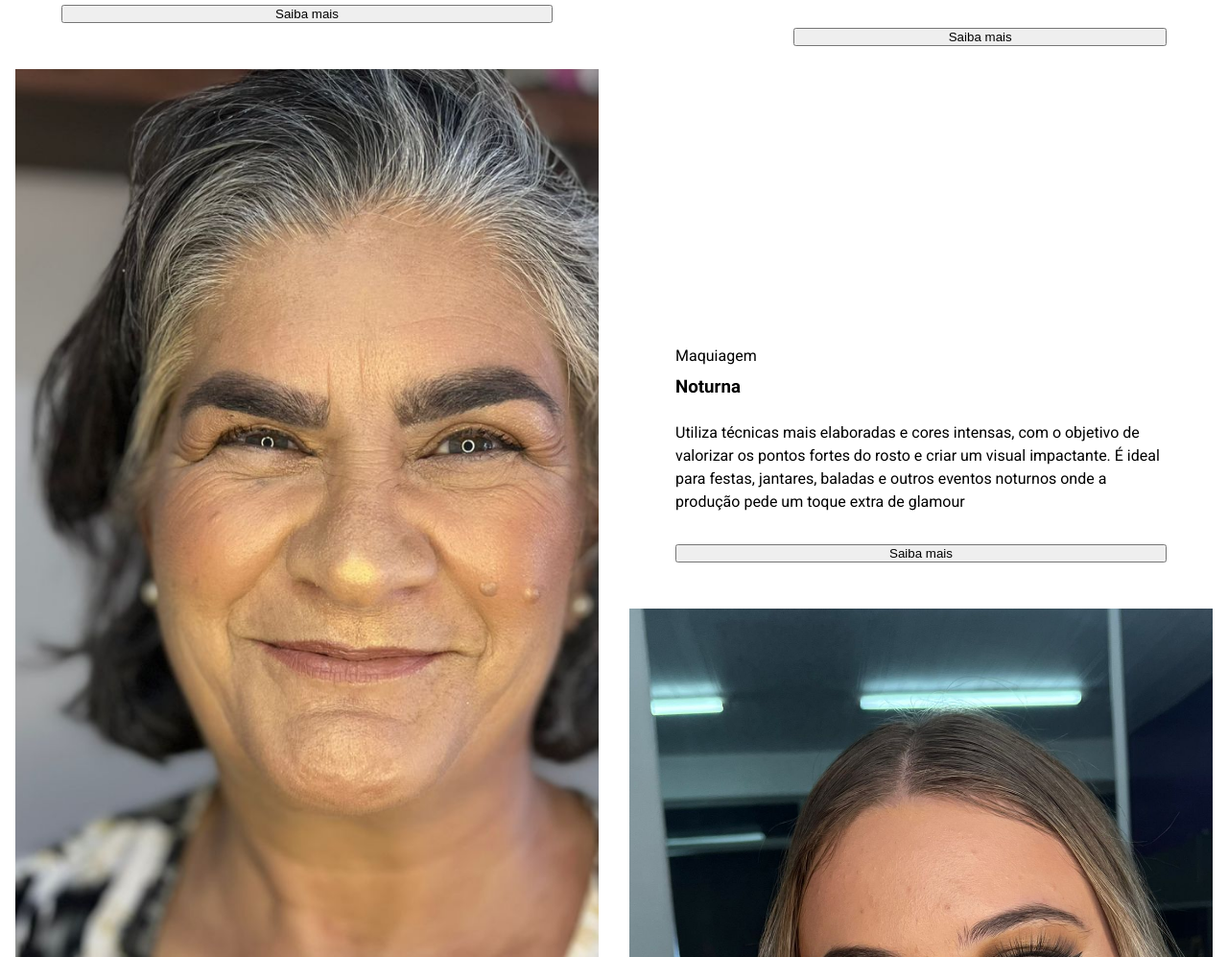
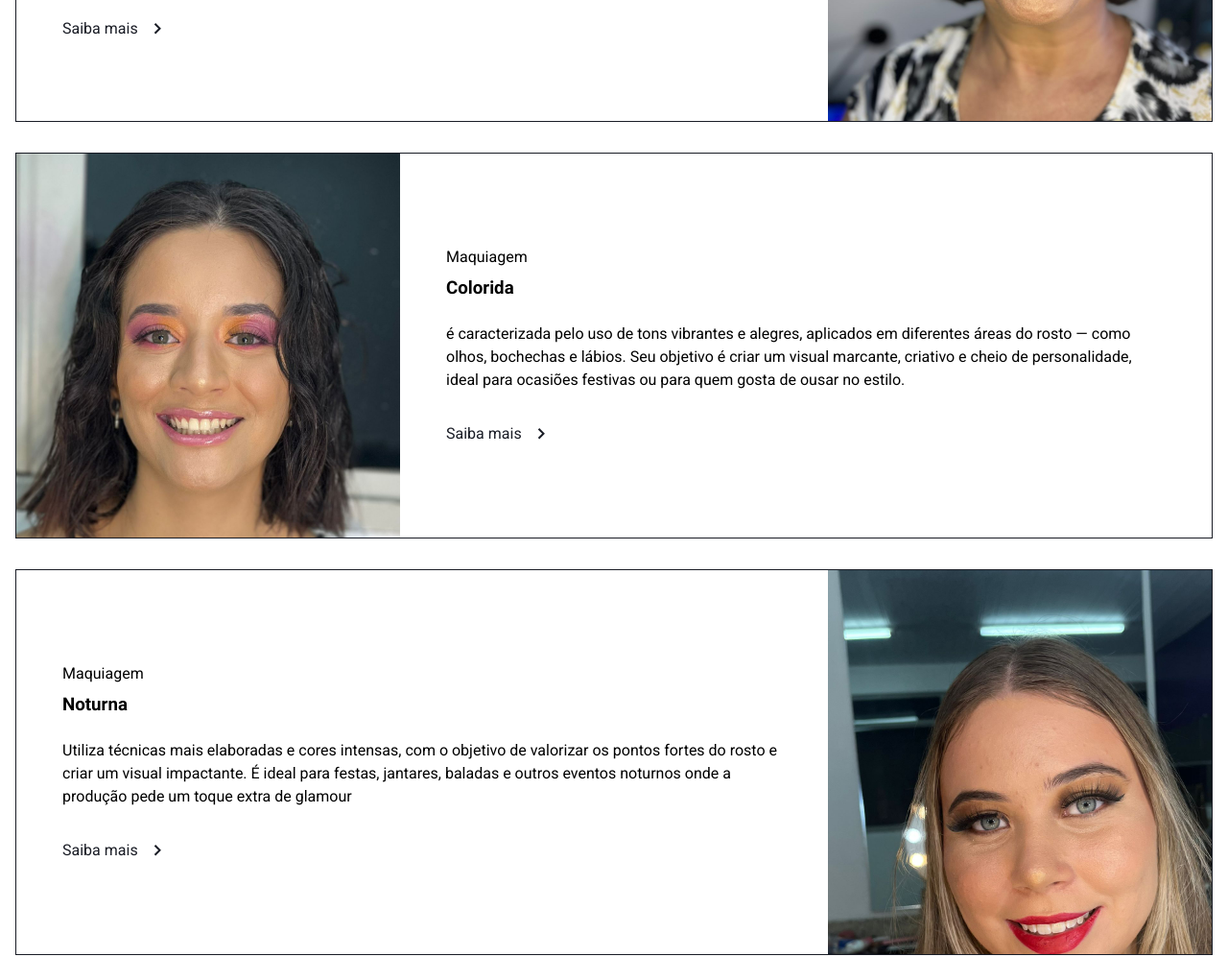
Before and after one commit to gbrogio/vanessa-makestudios, a plain HTML site: page index.html in a window 1280 px wide. Shown: the part 1235-2232 px from the top of the page at 96% size. Drawn offline with Linux system fonts and the light colour scheme.

Commit message:
feat: replace buttons with links for more interactive 'Saiba mais' actions and adjust styles for better layout

```diff
--- a/index.html
+++ b/index.html
@@ -72,7 +72,13 @@
               jantares. Seu principal objetivo é realçar a beleza natural, corrigindo pequenas imperfeições e destacando
               os pontos fortes do rosto de forma leve e elegante — para que você se sinta confiante e confortável em
               qualquer momento</p>
-            <button>Saiba mais</button>
+            <a href="https://wa.me/5545999362367?text=Gostaria%20de%20saber%20mais%20sobre%20a%20maquiagem%20social." class="link">Saiba mais <svg width="25" height="25" viewBox="0 0 25 25" fill="none"
+                xmlns="http://www.w3.org/2000/svg">
+                <path
+                  d="M10.207 17.4496L15.914 11.7426L10.207 6.03564L8.79303 7.44964L13.086 11.7426L8.79303 16.0356L10.207 17.4496Z"
+                  fill="#1A1D26" />
+              </svg>
+            </a>
           </div>
           <div class="card-image">
             <img src="img/maquiagem-social.jpeg" alt="Uma mulher com uma maquiagem social">
@@ -85,7 +91,13 @@
             <p>é caracterizada pelo uso de tons vibrantes e alegres, aplicados em diferentes áreas do rosto — como
               olhos, bochechas e lábios. Seu objetivo é criar um visual marcante, criativo e cheio de personalidade,
               ideal para ocasiões festivas ou para quem gosta de ousar no estilo.</p>
-            <button>Saiba mais</button>
+            <a href="https://wa.me/5545999362367?text=Gostaria%20de%20saber%20mais%20sobre%20a%20maquiagem%20colorida." class="link">Saiba mais <svg width="25" height="25" viewBox="0 0 25 25" fill="none"
+                xmlns="http://www.w3.org/2000/svg">
+                <path
+                  d="M10.207 17.4496L15.914 11.7426L10.207 6.03564L8.79303 7.44964L13.086 11.7426L8.79303 16.0356L10.207 17.4496Z"
+                  fill="#1A1D26" />
+              </svg>
+            </a>
           </div>
           <div class="card-image">
             <img src="img/maquiagem-colorida.jpeg" alt="Uma mulher com uma maquiagem colorida">
@@ -98,7 +110,13 @@
             <p>Utiliza técnicas mais elaboradas e cores intensas, com o objetivo de valorizar os pontos fortes do rosto
               e criar um visual impactante. É ideal para festas, jantares, baladas e outros eventos noturnos onde a
               produção pede um toque extra de glamour</p>
-            <button>Saiba mais</button>
+            <a href="https://wa.me/5545999362367?text=Gostaria%20de%20saber%20mais%20sobre%20a%20maquiagem%20noturna." class="link">Saiba mais <svg width="25" height="25" viewBox="0 0 25 25" fill="none"
+                xmlns="http://www.w3.org/2000/svg">
+                <path
+                  d="M10.207 17.4496L15.914 11.7426L10.207 6.03564L8.79303 7.44964L13.086 11.7426L8.79303 16.0356L10.207 17.4496Z"
+                  fill="#1A1D26" />
+              </svg>
+            </a>
           </div>
           <div class="card-image">
             <img src="img/maquiagem-noturna.jpeg" alt="Uma mulher com uma maquiagem mais noturna">
--- a/styles.css
+++ b/styles.css
@@ -16,8 +16,7 @@ body {
   display: flex;
   flex-direction: column;
   align-items: flex-start;
-  padding: 0rem 1rem;
-  margin: 7rem 0;
+  padding: 7rem 1rem;
   background: #1A1D26;
 }
 
@@ -96,10 +95,12 @@ body {
   padding: 0.75rem 1.5rem;
   border: 1px solid #FFFFFF;
   transition: all 0.2s ease-in-out;
+  color: #FFFFFF;
 }
 
 .btn-outline:hover {
-  color: #FFFFFF;
+  color: #1A1D26;
+  background: #FFFFFF;
 }
 
 @media (min-width:1024px) {
@@ -109,7 +110,7 @@ body {
   }
 
   .layout-sobre-mim {
-    margin: 4rem 0;
+    padding: 4rem 1rem;
   }
 
 }
@@ -132,15 +133,13 @@ body {
 }
 
 .container-servicos {
-  display: grid;
-  grid-template-columns: repeat(2, 1fr);
-  grid-template-rows: repeat(3, 1fr);
-  grid-column-gap: 2rem;
-  grid-row-gap: 2rem;
+  display: flex;
+  flex-direction: column;
   max-width: 1312px;
   margin: 0 auto;
   width: 100%;
   padding: 0 1rem;
+  gap: 2rem;
 }
 
 .layout-servicos {
@@ -152,9 +151,8 @@ body {
 
 .card {
   display: flex;
-  flex-direction: column;
-  width: 100%;
-  height: 100%;
+  border: 1px solid #1A1D26;
+  align-items: center;
 }
 
 .card-text {
@@ -163,6 +161,8 @@ body {
   display: flex;
   flex-direction: column;
   gap: 0.5rem;
+  flex: 1;
+  height: fit-content;
 }
 
 .card-text h3 {
@@ -174,27 +174,50 @@ body {
 }
 
 .card-image {
-  width: 100%;
-  height: 100%;
+  width: 400px;
+  position: relative;
+  overflow: hidden;
+  aspect-ratio: 1;
 }
 
 .card-image img {
   width: 100%;
-  height: 100%;
   object-fit: cover;
   object-position: center;
+  position: absolute;
 }
 
-.card1 {
-  grid-area: 1 / 1 / 4 / 2;
+.link {
+  width: fit-content;
+  background: transparent;
+  outline: none;
+  cursor: pointer;
+  text-decoration: none;
+  border: none;
+  display: flex;
+  align-items: center;
+  gap: 0.5rem;
+  color: #1A1D26;
+}
+
+.link:hover {
+  text-decoration: underline;
 }
 
 .card2 {
   flex-direction: row-reverse;
-  height: fit-content;
-  grid-area: 1 / 2 / 2 / 3;
 }
 
-.card3 {
-  grid-area: 2 / 2 / 4 / 3;
+@media (max-width: 720px) {
+  .card {
+    flex-direction: column;
+  }
+
+  .card-image {
+    width: 100%;
+  }
+
+  .card-text {
+    padding: 2rem;
+  }
 }
```
